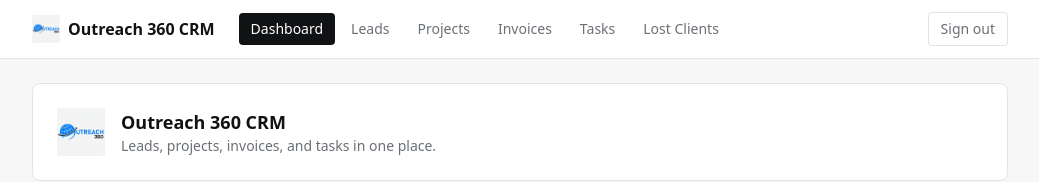
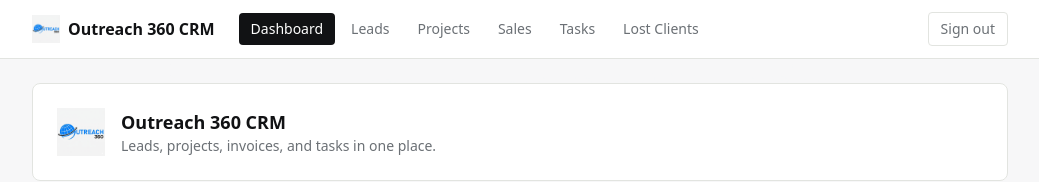
Before and after one commit to palomadaisy016-coder/FreedomMasons-CRM, a Next.js app in the folder fm-crm/: page / in a window 1280 px wide. Shown: the top 182 px of the page, without its empty margins (120-1159 px from the left). Built offline with nearby package versions, Linux system fonts and the light colour scheme; no server answers; the database is empty.

Commit message:
Update NavBar.js

```diff
--- a/fm-crm/app/components/NavBar.js
+++ b/fm-crm/app/components/NavBar.js
@@ -6,7 +6,7 @@ const links = [
   { href: "/", label: "Dashboard" },
   { href: "/leads", label: "Leads" },
   { href: "/projects", label: "Projects" },
-  { href: "/invoices", label: "Invoices" },
+  { href: "/invoices", label: "Sales" },
   { href: "/tasks", label: "Tasks" },
   { href: "/lost-clients", label: "Lost Clients" },
 ];
```
